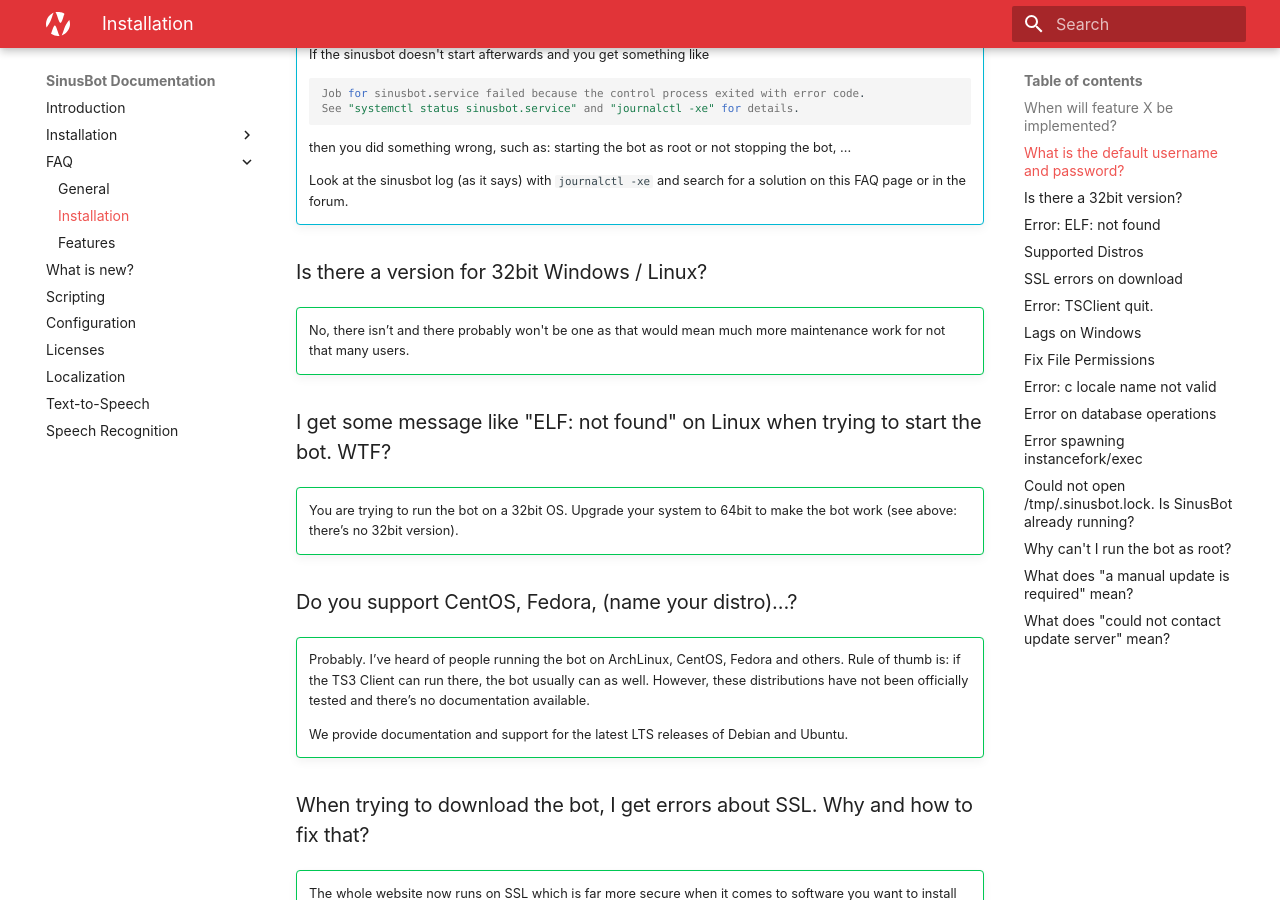
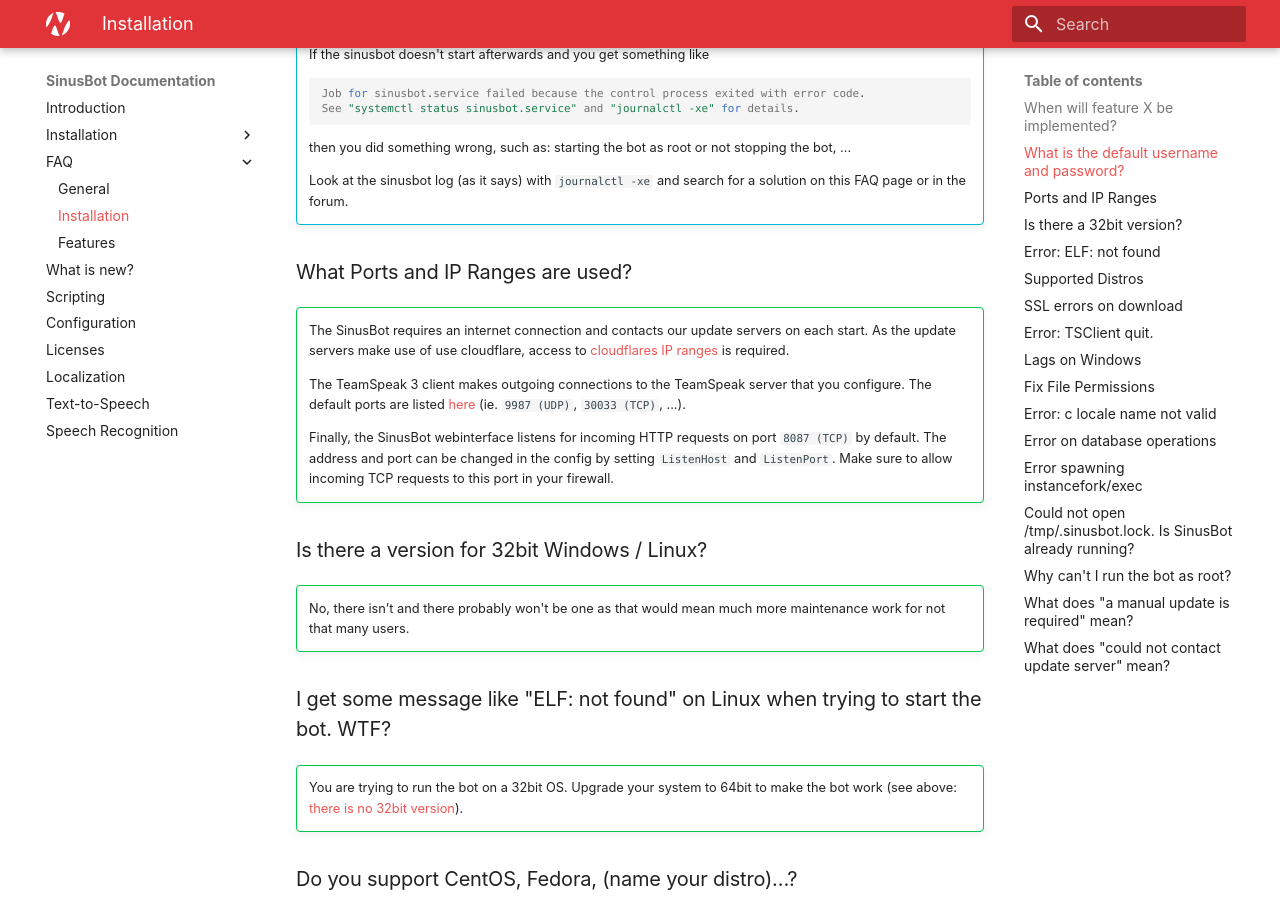
Before and after one commit to SinusBot/docs, an MkDocs documentation site: the page built from docs/faq/installation.md, in a window 1280 px wide and 900 px high, scrolled down 913 px. Built offline with MkDocs 1.6.1 and Material for MkDocs 9.7.7, drawn with Linux system fonts in a browser that asks for light colours.

Commit message:
add "ports and ip ranges" to faq

```diff
--- a/docs/faq/installation.md
+++ b/docs/faq/installation.md
@@ -35,6 +35,16 @@
 
     Look at the sinusbot log (as it says) with `journalctl -xe` and search for a solution on this FAQ page or in the forum.
 
+### What Ports and IP Ranges are used? { #ports-and-ips data-toc-label='Ports and IP Ranges' }
+
+!!! success ""
+    The SinusBot requires an internet connection and contacts our update servers on each start.
+    As the update servers make use of use cloudflare, access to [cloudflares IP ranges](https://www.cloudflare.com/ips/) is required.
+
+    The TeamSpeak 3 client makes outgoing connections to the TeamSpeak server that you configure. The default ports are listed [here](https://support.teamspeakusa.com/index.php?/Knowledgebase/Article/View/44/16/which-ports-does-the-teamspeak-3-server-use) (ie. `9987 (UDP)`, `30033 (TCP)`, ...).
+
+    Finally, the SinusBot webinterface listens for incoming HTTP requests on port `8087 (TCP)` by default. The address and port can be changed in the config by setting `ListenHost` and `ListenPort`. Make sure to allow incoming TCP requests to this port in your firewall.
+
 ### Is there a version for 32bit Windows / Linux? { #32bit data-toc-label='Is there a 32bit version?' }
 
 !!! success ""
@@ -43,7 +53,7 @@
 ### I get some message like "ELF: not found" on Linux when trying to start the bot. WTF? { #elf-not-found data-toc-label='Error: ELF: not found' }
 
 !!! success ""
-    You are trying to run the bot on a 32bit OS. Upgrade your system to 64bit to make the bot work (see above: there’s no 32bit version).
+    You are trying to run the bot on a 32bit OS. Upgrade your system to 64bit to make the bot work (see above: [there is no 32bit version](#32bit)).
 
 ### Do you support CentOS, Fedora, (name your distro)…? { #distro-support data-toc-label='Supported Distros' }
 
```
